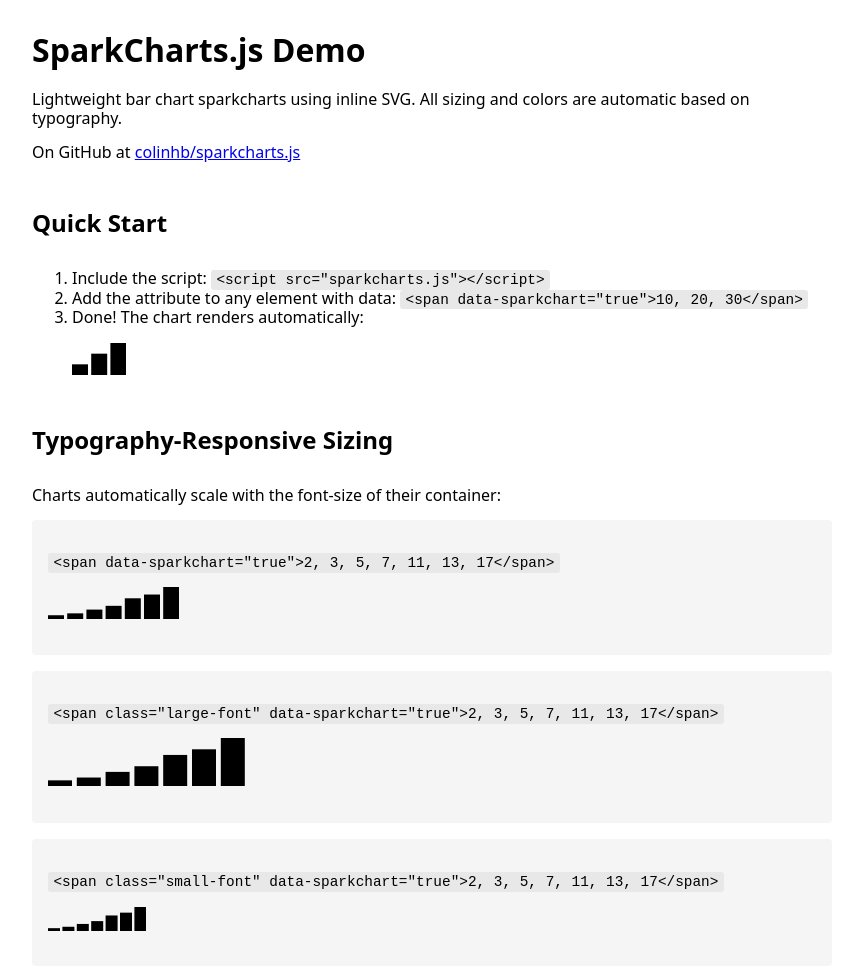
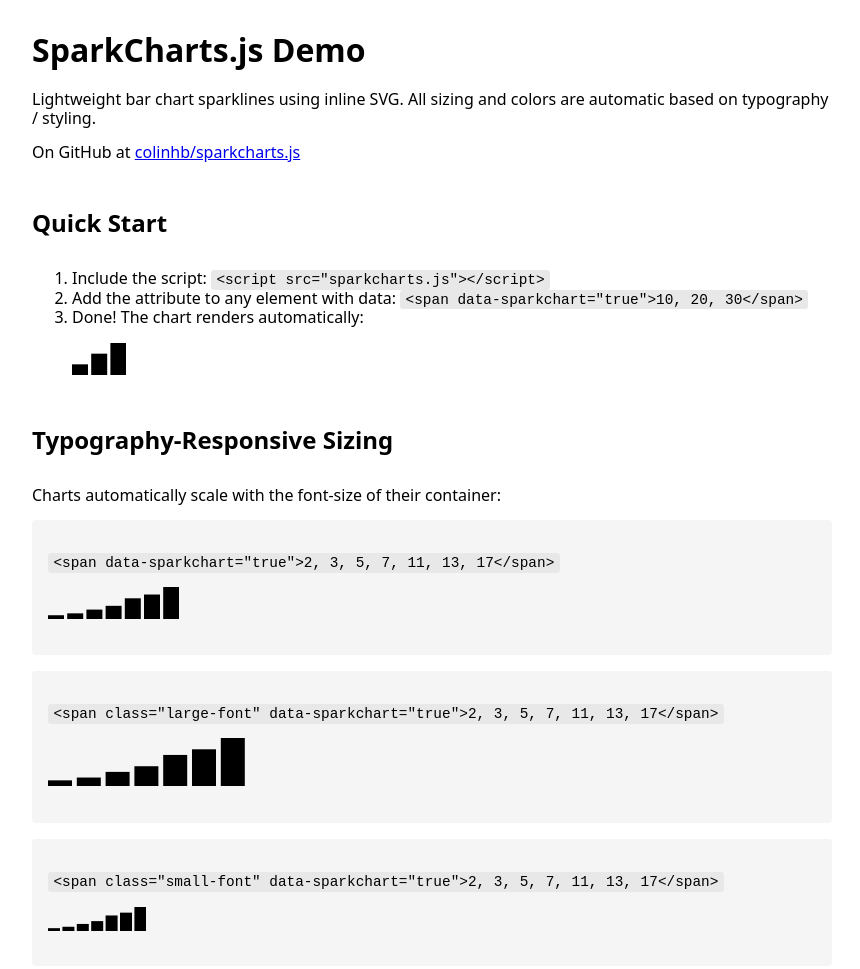
Before and after one commit to colinhb/sparkcharts.js, a plain HTML site: page index.html in a window 1280 px wide. Shown: the top 969 px of the page, without its empty margins (208-1068 px from the left). Drawn offline with nearby package versions, Linux system fonts and the light colour scheme.

Commit message:
Update one-liner

```diff
--- a/index.html
+++ b/index.html
@@ -68,7 +68,7 @@
 
 <body>
 	<h1>SparkCharts.js Demo</h1>
-	<p>Lightweight bar chart sparkcharts using inline SVG. All sizing and colors are automatic based on typography.</p>
+	<p>Lightweight bar chart sparklines using inline SVG. All sizing and colors are automatic based on typography / styling.</p>
 	<p>On GitHub at <a href="https://github.com/colinhb/sparkcharts.js">colinhb/sparkcharts.js</a></p>
 
 	<h2>Quick Start</h2>
```
